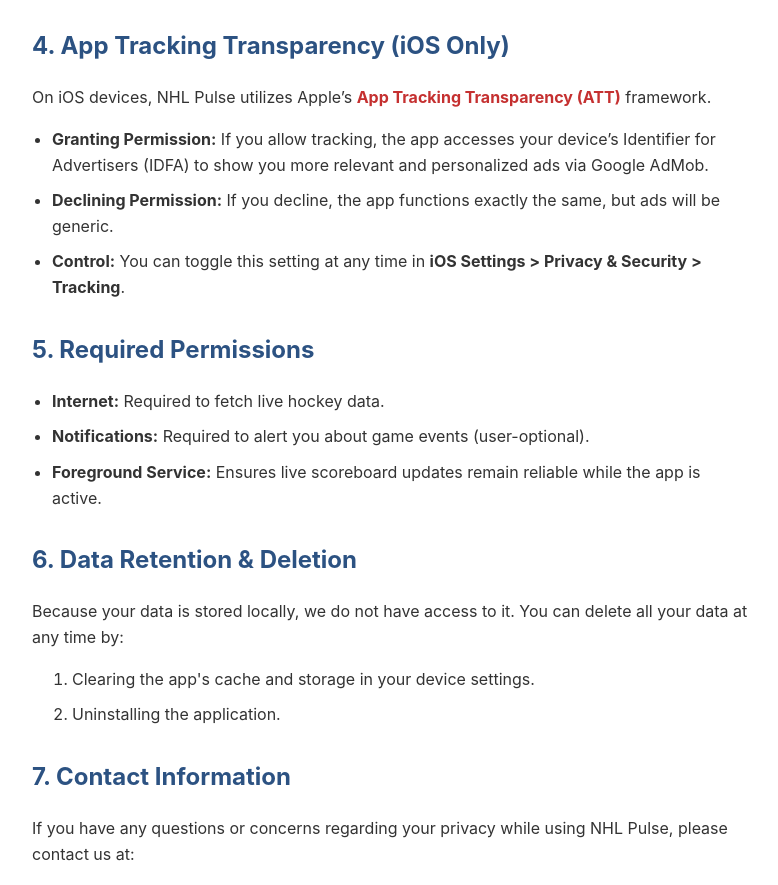
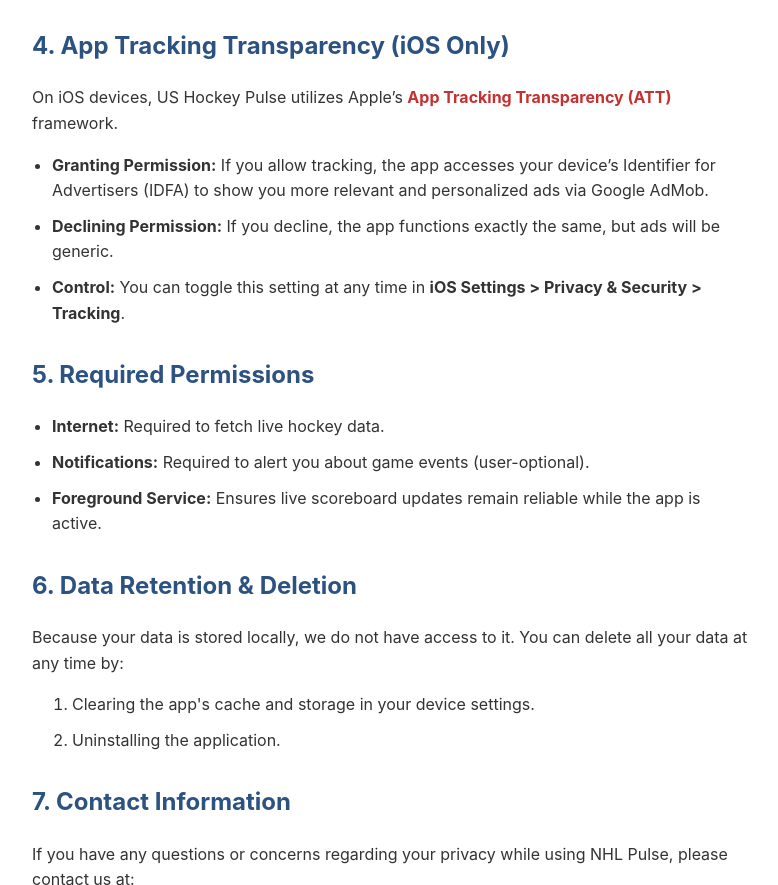
Before and after one commit to osivibecode/nhl-pulse-privacy-policy, a plain HTML site: page privacy_policy.html in a window 1280 px wide. Shown: the part 1122-2007 px from the top of the page, without its empty margins (248-1026 px from the left). Drawn offline with Linux system fonts and the light colour scheme.

```diff
--- a/privacy_policy.html
+++ b/privacy_policy.html
@@ -99,7 +99,7 @@
     </ul>
 
     <h2>4. App Tracking Transparency (iOS Only)</h2>
-    <p>On iOS devices, NHL Pulse utilizes Apple’s <span class="highlight">App Tracking Transparency (ATT)</span> framework.
+    <p>On iOS devices, US Hockey Pulse utilizes Apple’s <span class="highlight">App Tracking Transparency (ATT)</span> framework.
     <ul>
         <li><strong>Granting Permission:</strong> If you allow tracking, the app accesses your device’s Identifier for Advertisers (IDFA) to show you more relevant and personalized ads via Google AdMob.</li>
         <li><strong>Declining Permission:</strong> If you decline, the app functions exactly the same, but ads will be generic.</li>
```
